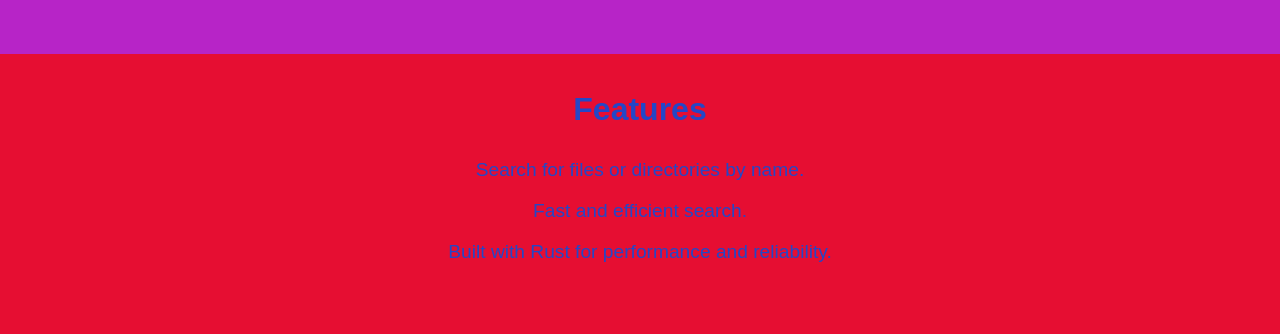
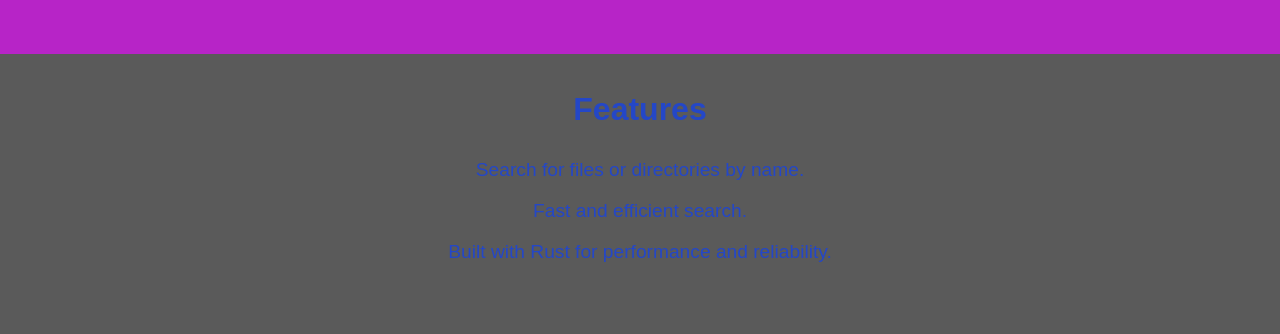
Before and after one commit to dorsabateni/filefinder, a plain HTML site: page index.html in a window 1280 px wide. Shown: the part 461-795 px from the top of the page. Drawn offline with Linux system fonts and the light colour scheme.

Commit message:
Update styles.css

```diff
--- a/styles.css
+++ b/styles.css
@@ -7,7 +7,8 @@
 
   body {
     font-family: 'Arial', sans-serif;
-    background-color: #e60e32;
+    background-color: #5A5A5A
+;
     color: #2447c7;
     line-height: 1.6;
   }
```
